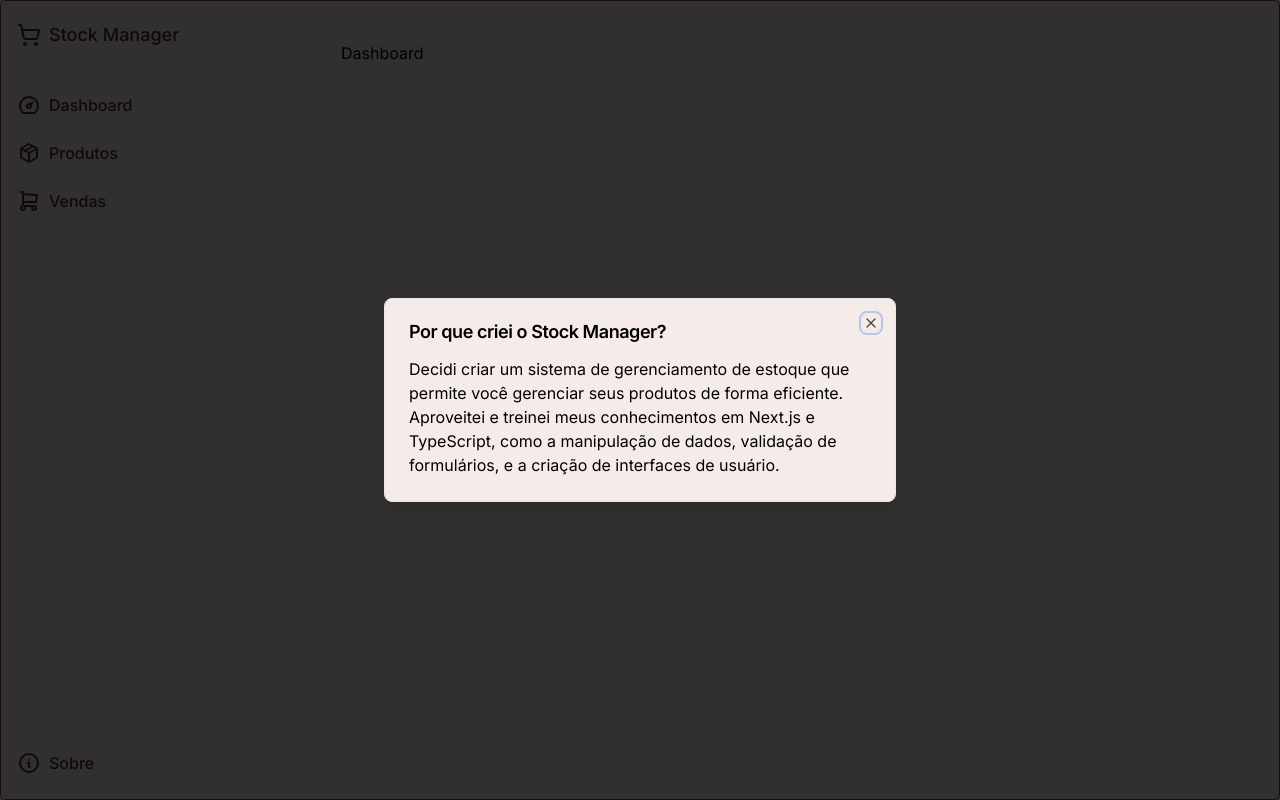
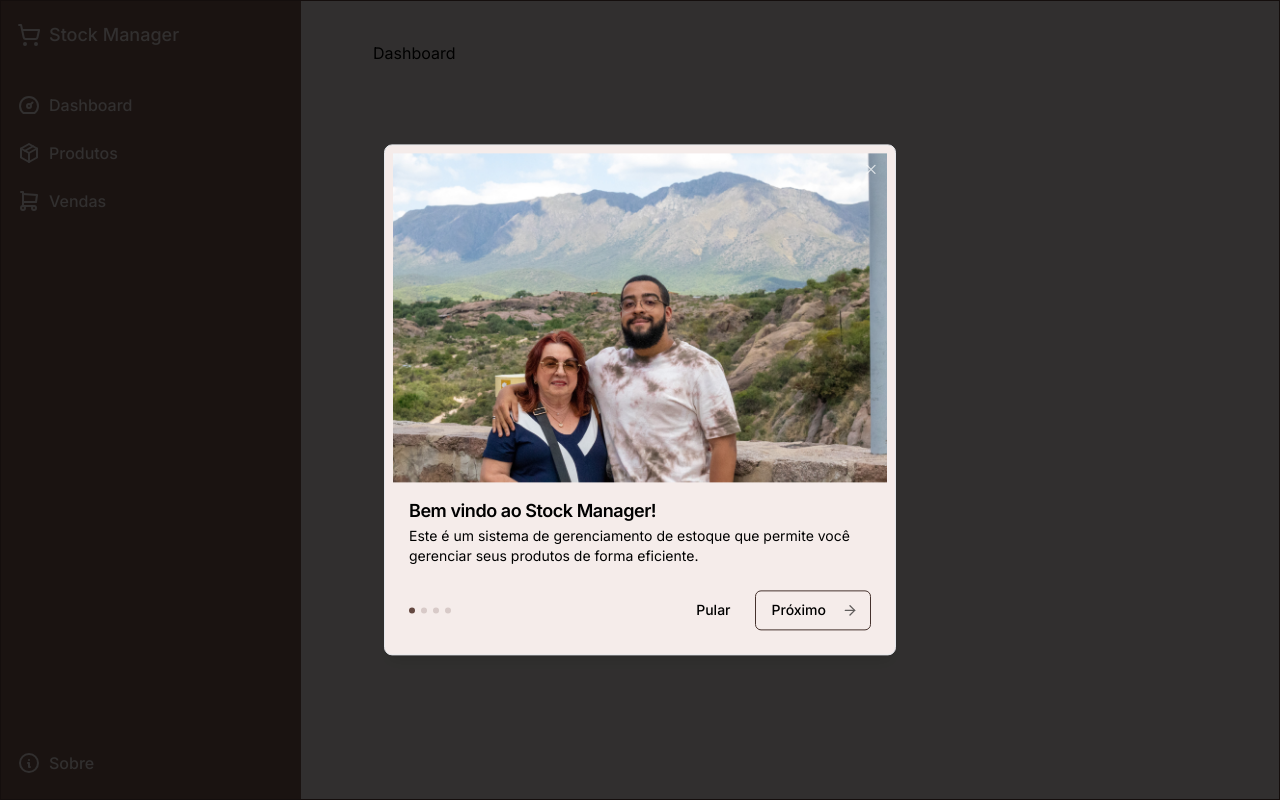
Before and after one commit to andgabx/ProductManager, a Next.js app: page / in a window 1280 px wide. Both pictures are taken after a click on the link 31 px from the left and 763 px from the top of the page. Built offline with nearby package versions, Linux system fonts and the light colour scheme.

Commit message:
refactor: update sidebar styling and color scheme

```diff
--- a/app/_components/sidebar/sidebar.tsx
+++ b/app/_components/sidebar/index.tsx
@@ -13,14 +13,21 @@ import Link from "next/link";
 import { motion } from "framer-motion";
 import Image from "next/image";
 import { cn } from "@/app/_lib/utils";
-import { ShoppingCartIcon } from "lucide-react";
+import { ArrowRight, ShoppingCartIcon } from "lucide-react";
 import { Button } from "../ui/button";
 import Logo from "./logo";
 import LogoIcon from "./logo-icon";
 import { links } from "./links";
-import { DialogContent, DialogTitle, DialogTrigger } from "../ui/dialog";
+import {
+  DialogContent,
+  DialogFooter,
+  DialogHeader,
+  DialogTitle,
+  DialogTrigger,
+} from "../ui/dialog";
 import { Dialog } from "../ui/dialog";
-import { DialogDescription } from "@radix-ui/react-dialog";
+import { DialogClose, DialogDescription } from "@radix-ui/react-dialog";
+import Intro from "./intro";
 
 interface SidebarDemoProps {
   children: React.ReactNode;
@@ -28,12 +35,11 @@ interface SidebarDemoProps {
 
 export function SidebarDemo({ children }: SidebarDemoProps) {
   const [open, setOpen] = useState(false);
-  const [dialogOpen, setDialogOpen] = useState(false);
 
   return (
     <div
       className={cn(
-        "mx-auto flex w-full flex-1 flex-col overflow-hidden rounded-md border border-primary bg-background md:flex-row",
+        "mx-auto flex w-full flex-1 flex-col overflow-hidden border border-primary bg-background md:flex-row",
         "h-screen",
       )}
     >
@@ -58,28 +64,19 @@ export function SidebarDemo({ children }: SidebarDemoProps) {
                     icon: (
                       <IconInfoCircle
                         size={24}
-                        className="flex-shrink-0 text-primary-dark"
+                        className="flex-shrink-0 text-background"
                       />
                     ),
                   }}
                 />
               </DialogTrigger>
-              <DialogContent>
-                <DialogTitle>Por que criei o Stock Manager?</DialogTitle>
-                <span>
-                  Decidi criar um sistema de gerenciamento de estoque que
-                  permite você gerenciar seus produtos de forma eficiente.
-                  Aproveitei e treinei meus conhecimentos em Next.js e
-                  TypeScript, como a manipulação de dados, validação de
-                  formulários, e a criação de interfaces de usuário.
-                </span>
-              </DialogContent>
+              <Intro />
             </Dialog>
           </div>
         </SidebarBody>
       </Sidebar>
 
-      <div className="flex flex-1 p-2">{children}</div>
+      <div className="mx-8 flex flex-1 p-2">{children}</div>
     </div>
   );
 }
--- /dev/null
+++ b/app/_components/sidebar/intro.tsx
@@ -0,0 +1,120 @@
+"use client";
+
+import { cn } from "@/app/_lib/utils";
+import { Button } from "@/app/_components/ui/button";
+import Image from "next/image";
+
+import {
+  Dialog,
+  DialogClose,
+  DialogContent,
+  DialogDescription,
+  DialogFooter,
+  DialogHeader,
+  DialogTitle,
+  DialogTrigger,
+} from "@/app/_components/ui/dialog";
+import { ArrowLeft, ArrowRight } from "lucide-react";
+import { useState } from "react";
+import { stepContent } from "./step-content";
+
+
+export default function Component() {
+  const [step, setStep] = useState(1);
+
+
+  const totalSteps = stepContent.length;
+
+  const handleContinue = () => {
+    if (step < totalSteps) {
+      setStep(step + 1);
+    }
+  };
+
+  const handleBack = () => {
+    if (step > 1) {
+      setStep(step - 1);
+    }
+  };
+
+  return (
+    <DialogContent className="gap-0 p-0 [&>button:last-child]:text-white">
+      <div className="p-2">
+        <Image
+          src="/teste.jpg"
+          alt="Project Explanation"
+          width={1200}
+          height={1200}
+        />
+      </div>
+
+
+
+
+
+
+      <div className="space-y-6 px-6 pb-6 pt-3">
+        <DialogHeader>
+          <DialogTitle>{stepContent[step - 1].title}</DialogTitle>
+          <DialogDescription>
+            {stepContent[step - 1].description}
+          </DialogDescription>
+        </DialogHeader>
+        <div className="flex flex-col justify-between gap-4 sm:flex-row sm:items-center">
+          <div className="flex justify-center space-x-1.5 max-sm:order-1">
+            {[...Array(totalSteps)].map((_, index) => (
+              <div
+                key={index}
+                className={cn(
+                  "h-1.5 w-1.5 rounded-full bg-primary",
+                  index + 1 === step ? "bg-primary" : "opacity-20",
+                )}
+              />
+            ))}
+          </div>
+          <DialogFooter>
+            {step > 1 && (
+              <Button type="button" variant="outline" onClick={handleBack}>
+                <ArrowLeft
+                  className="-me-1 ms-2 opacity-60 transition-transform group-hover:translate-x-0.5"
+                  size={16}
+                  strokeWidth={2}
+                  aria-hidden="true"
+                />
+                Voltar
+              </Button>
+            )}
+            <DialogClose asChild>
+              <Button type="button" variant="ghost">
+                Pular
+              </Button>
+            </DialogClose>
+
+            {step < totalSteps ? (
+              <Button
+                variant="outline"
+                className="group"
+                type="button"
+                onClick={handleContinue}
+              >
+                Próximo
+                <ArrowRight
+                  className="-me-1 ms-2 opacity-60 transition-transform group-hover:translate-x-0.5"
+                  size={16}
+                  strokeWidth={2}
+                  aria-hidden="true"
+                />
+              </Button>
+            ) : (
+              <DialogClose asChild>
+                <Button variant="outline" type="button">
+                  Concluir
+                </Button>
+              </DialogClose>
+            )}
+          </DialogFooter>
+        </div>
+      </div>
+    </DialogContent>
+  );
+}
--- a/app/_components/sidebar/links.tsx
+++ b/app/_components/sidebar/links.tsx
@@ -17,20 +17,20 @@ export const links = [
     label: "Dashboard",
     href: "/",
     icon: (
-      <IconDashboard size={24} className="flex-shrink-0 text-primary-dark" />
+      <IconDashboard size={24} className="flex-shrink-0 text-background" />
     ),
   },
   {
     label: "Produtos",
     href: "/products",
-    icon: <IconPackage size={24} className="flex-shrink-0 text-primary-dark" />,
+    icon: <IconPackage size={24} className="flex-shrink-0 text-background" />,
   },
 
   {
     label: "Vendas",
     href: "/sales",
     icon: (
-      <IconShoppingCart size={24} className="flex-shrink-0 text-primary-dark" />
+      <IconShoppingCart size={24} className="flex-shrink-0 text-background" />
     ),
   },
 ];
--- a/app/_components/sidebar/logo-icon.tsx
+++ b/app/_components/sidebar/logo-icon.tsx
@@ -5,10 +5,12 @@ const LogoIcon = () => {
   return (
     <Link
       href="/"
-      className="text-md relative z-20 flex items-center space-x-2 bg-background py-1 font-normal text-primary-dark"
+      className="text-md relative z-20 flex items-center space-x-2 bg-primary-light py-1 font-normal"
     >
-      <ShoppingCartIcon className="flex-shrink-0 text-primary-dark" />
+      <ShoppingCartIcon className="flex-shrink-0 text-background" />
     </Link>
+
+
 
 
 
--- a/app/_components/sidebar/logo.tsx
+++ b/app/_components/sidebar/logo.tsx
@@ -8,16 +8,18 @@ const Logo = () => {
 
       href="/"
 
-      className="relative z-20 flex items-center space-x-2 bg-background py-1 text-sm font-normal text-black"
+      className="relative z-20 flex items-center space-x-2 bg-primary-light py-1 text-sm font-normal text-background"
     >
-      <ShoppingCartIcon size={24} className="flex-shrink-0 text-primary-dark" />
+      <ShoppingCartIcon size={24} className="flex-shrink-0 text-background" />
       <motion.span
         initial={{ opacity: 0 }}
         animate={{ opacity: 1 }}
-        className="whitespace-pre text-lg font-medium text-primary-dark dark:text-white"
+        className="whitespace-pre text-lg font-medium text-background"
+
       >
         Stock Manager
       </motion.span>
+
     </Link>
   );
 };
--- /dev/null
+++ b/app/_components/sidebar/step-content.tsx
@@ -0,0 +1,25 @@
+export const stepContent = [
+        {
+          title: "Bem vindo ao Stock Manager!",
+          description:
+
+            "Este é um sistema de gerenciamento de estoque que permite você gerenciar seus produtos de forma eficiente.",
+        },
+        {
+          title: "Gerencie seus produtos",
+          description:
+            "Você pode adicionar, editar e excluir produtos, além de visualizar o estoque em tempo real.",
+        },
+        {
+          title: "Gerencie suas vendas",
+          description:
+            "Você pode gerenciar suas vendas, além de visualizar o lucro em tempo real.",
+        },
+        {
+          title: "Pronto para começar?",
+          description:
+            "Acesse nossa documentação e recursos da comunidade para aproveitar o máximo do Stock Manager.",
+        },
+      ];
+
+export const totalSteps = stepContent.length;
--- a/app/_components/ui/sidebar.tsx
+++ b/app/_components/ui/sidebar.tsx
@@ -89,7 +89,7 @@ export const DesktopSidebar = ({
     <>
       <motion.div
         className={cn(
-          "h-full px-4 py-4 hidden  md:flex md:flex-col bg-background w-[300px] flex-shrink-0",
+          "h-full px-4 py-4 hidden md:flex md:flex-col bg-primary-light w-[300px] flex-shrink-0",
           className
         )}
         animate={{
@@ -187,11 +187,12 @@ export const SidebarLink = ({
           display: animate ? (open ? "inline-block" : "none") : "inline-block",
           opacity: animate ? (open ? 1 : 0) : 1,
         }}
-        className="text-primary-dark font-medium dark:text-neutral-200 text-md group-hover/sidebar:translate-x-1 transition duration-150 whitespace-pre inline-block !p-0 !m-0"
+        className="text-background font-medium dark:text-neutral-200 text-md group-hover/sidebar:translate-x-1 transition duration-150 whitespace-pre inline-block !p-0 !m-0"
       >
         {link.label}
       </motion.span>
 
+
     </Link>
   );
 };
--- a/app/globals.css
+++ b/app/globals.css
@@ -4,7 +4,7 @@
 
 html,
 body {
-  @apply h-screen w-screen bg-background;
+  @apply h-screen w-screen bg-[#dedde2];
 }
 
 @layer base {
--- a/app/layout.tsx
+++ b/app/layout.tsx
@@ -2,7 +2,7 @@ import type { Metadata } from "next";
 import "./globals.css";
 import { Inter } from "next/font/google";
 import { Toaster } from "./_components/ui/sonner";
-import { SidebarDemo } from "./_components/sidebar/sidebar";
+import { SidebarDemo } from "./_components/sidebar";
 
 const inter = Inter({ subsets: ["latin"], display: "swap" });
 
```
Also changed, not shown: public/teste.jpg (added).
